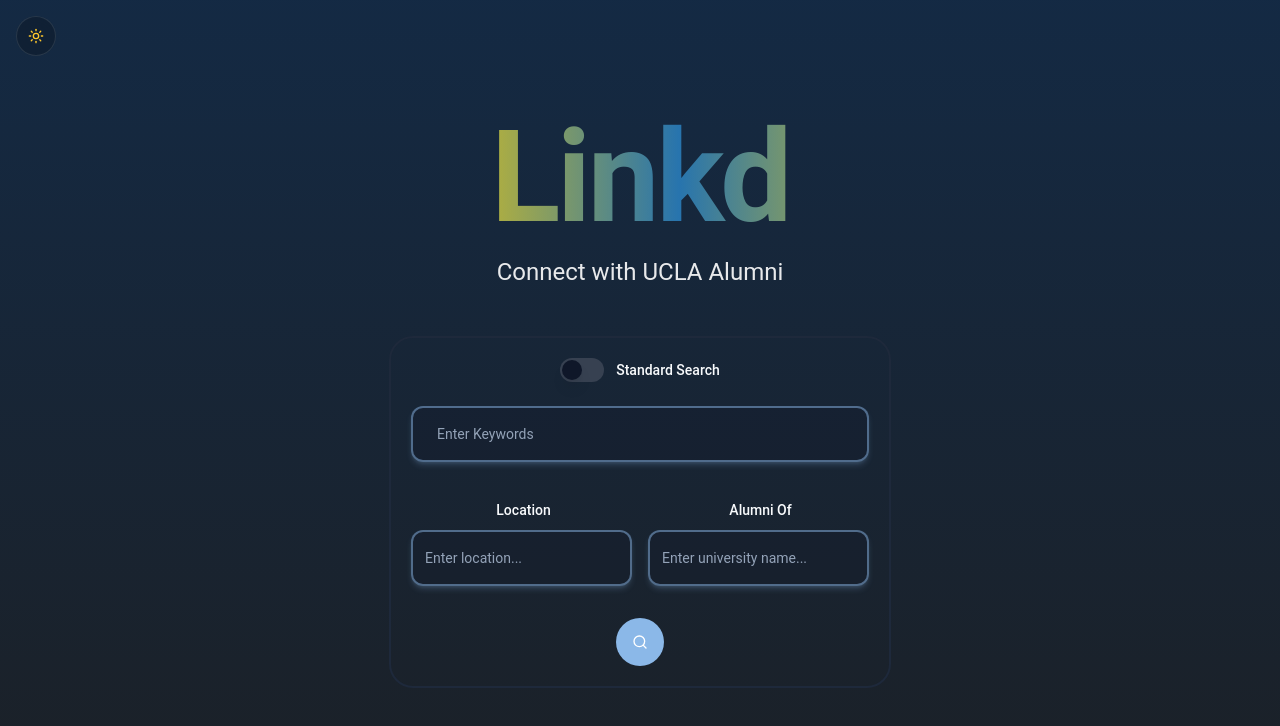
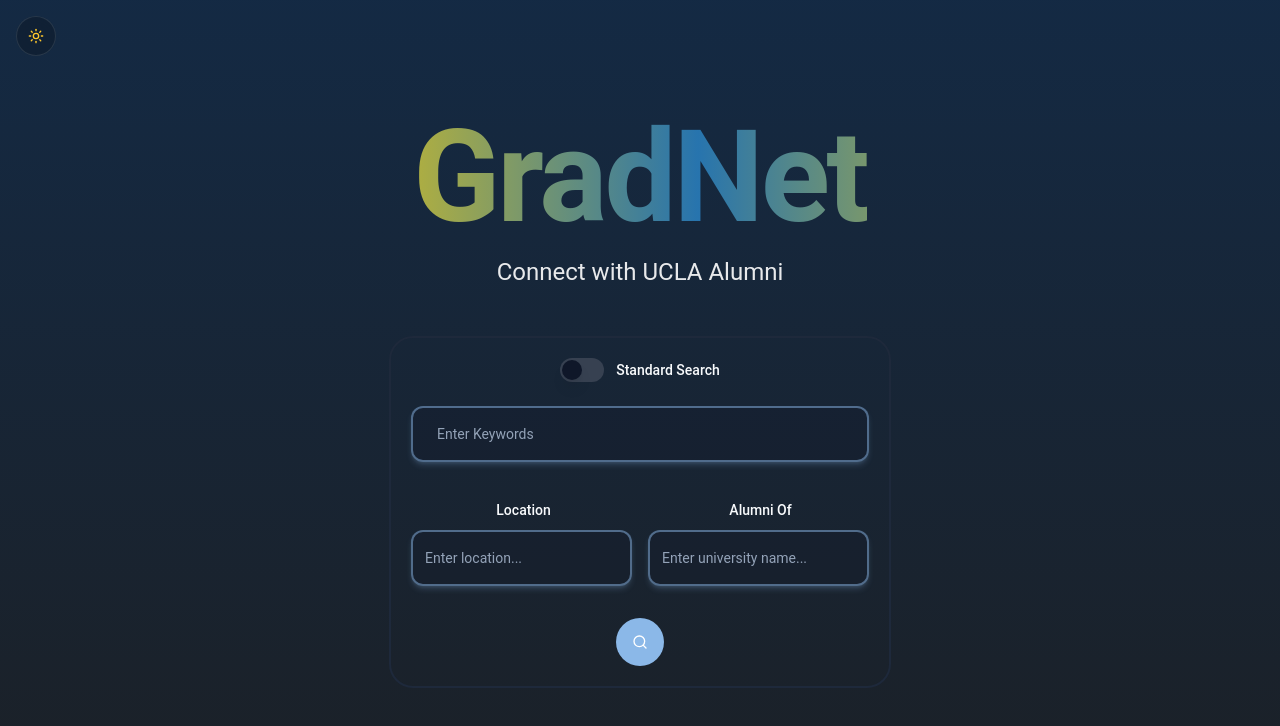
Before and after one commit to Maax-dev/lumina-profile-verse, a React (Vite) app: page / in a window 1280 px wide. Shown: the top 726 px of the page. Built offline with nearby package versions, Linux system fonts and the light colour scheme.

Commit message:
Rename site to GradNet
Update site name across all pages.

```diff
--- a/index.html
+++ b/index.html
@@ -1,15 +1,14 @@
-
 <!DOCTYPE html>
 <html lang="en">
   <head>
     <meta charset="UTF-8" />
     <meta name="viewport" content="width=device-width, initial-scale=1.0" />
-    <title>Linkd People Search</title>
+    <title>GradNet People Search</title>
     <meta name="description" content="Advanced Alumni Search Platform" />
     <link rel="preconnect" href="https://fonts.googleapis.com">
     <link rel="preconnect" href="https://fonts.gstatic.com" crossorigin>
     <link href="https://fonts.googleapis.com/css2?family=Plus+Jakarta+Sans:wght@400;500;600;700&display=swap" rel="stylesheet">
-    <meta property="og:title" content="Linkd People Search" />
+    <meta property="og:title" content="GradNet People Search" />
     <meta property="og:description" content="Advanced Alumni Search Platform" />
     <meta property="og:type" content="website" />
     <meta property="og:image" content="https://lovable.dev/opengraph-image-p98pqg.png" />
--- a/src/pages/Index.tsx
+++ b/src/pages/Index.tsx
@@ -16,7 +16,7 @@ const Index = () => {
         <div className="space-y-4">
           <h1 className="text-8xl md:text-9xl font-bold animate-bounce-slow">
             <span className="bg-gradient-to-r from-ucla-blue via-ucla-gold to-ucla-blue bg-clip-text text-transparent bg-[length:200%_200%] animate-shimmer">
-              Linkd
+              GradNet
             </span>
           </h1>
           <p className="text-xl md:text-2xl dark:text-white/90 text-foreground/90 animate-fadeIn">
```
